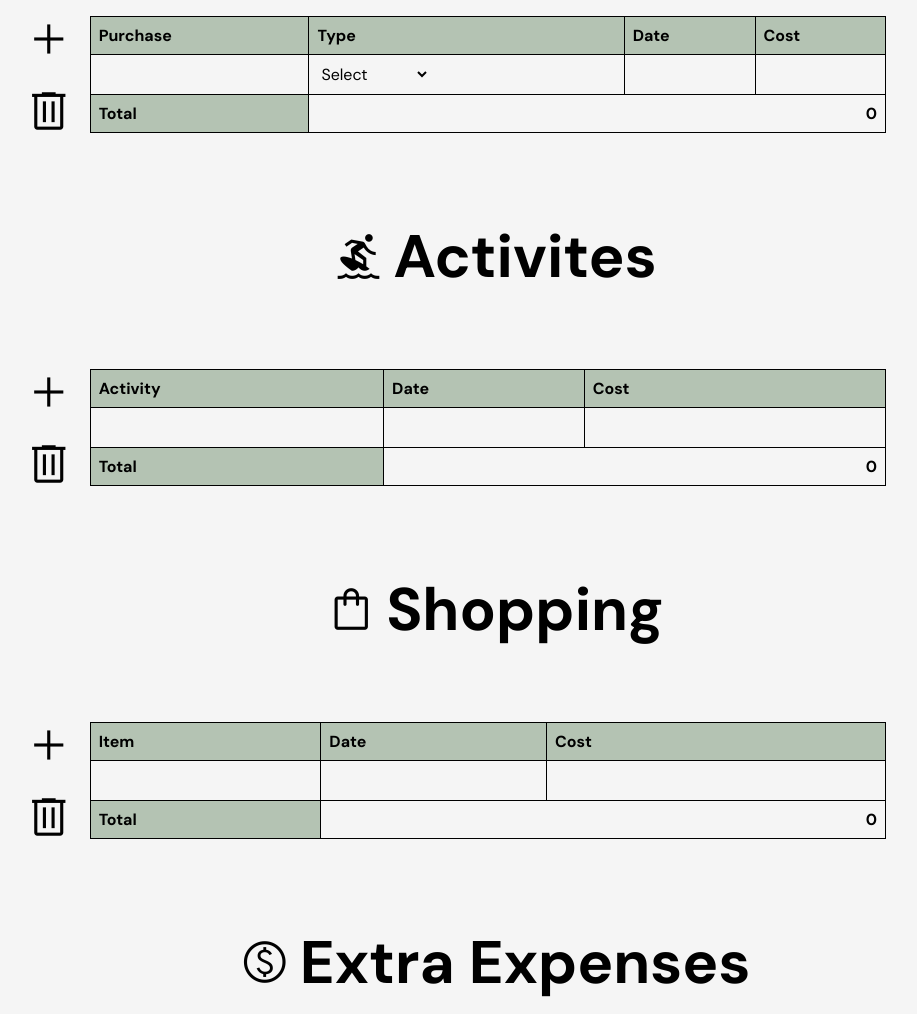
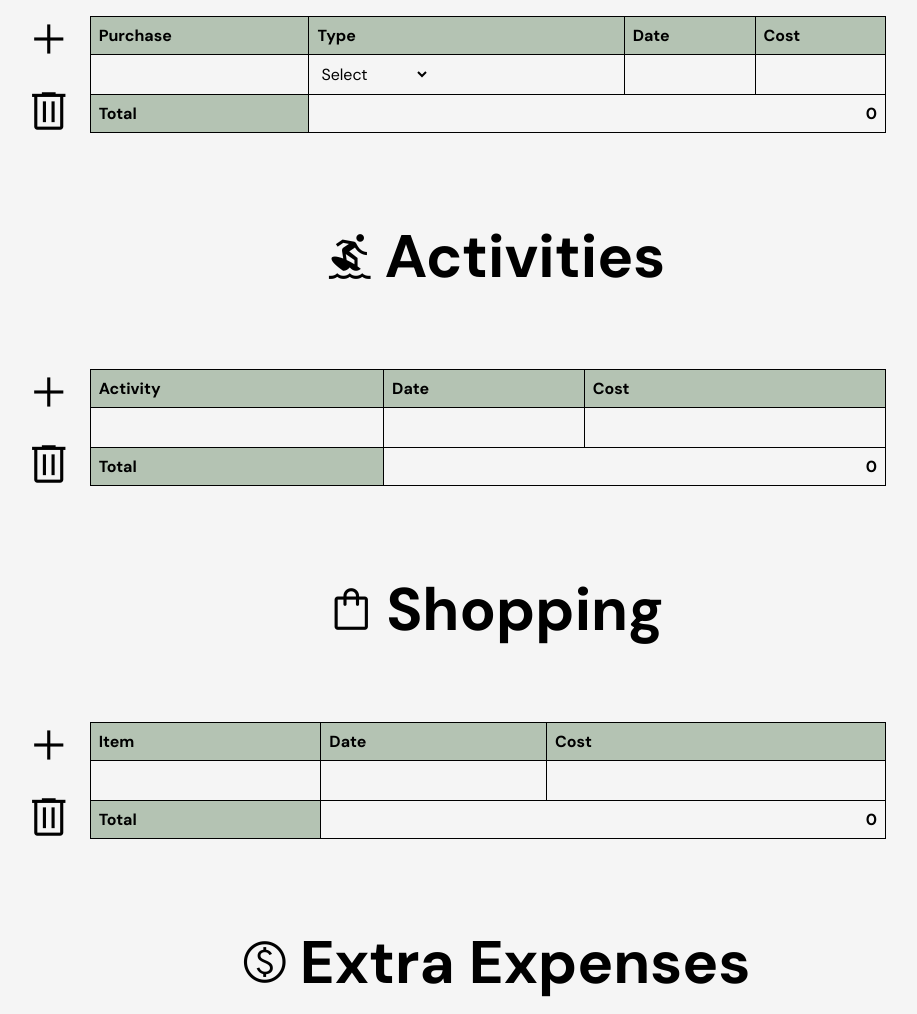
Before and after one commit to emmayking/travel-budget-planner, a plain HTML site: page new-trip.html in a window 1280 px wide. Shown: the part 1321-2335 px from the top of the page, without its empty margins (150-1067 px from the left). Drawn offline with nearby package versions, Linux system fonts and the light colour scheme.

Commit message:
Corrected small errors.

```diff
--- a/new-trip.html
+++ b/new-trip.html
@@ -152,7 +152,7 @@
         surfing
         </span>
 
-    <h3>Activites</h3>
+    <h3>Activities</h3>
     </div>
 
   <div class="table">
```
